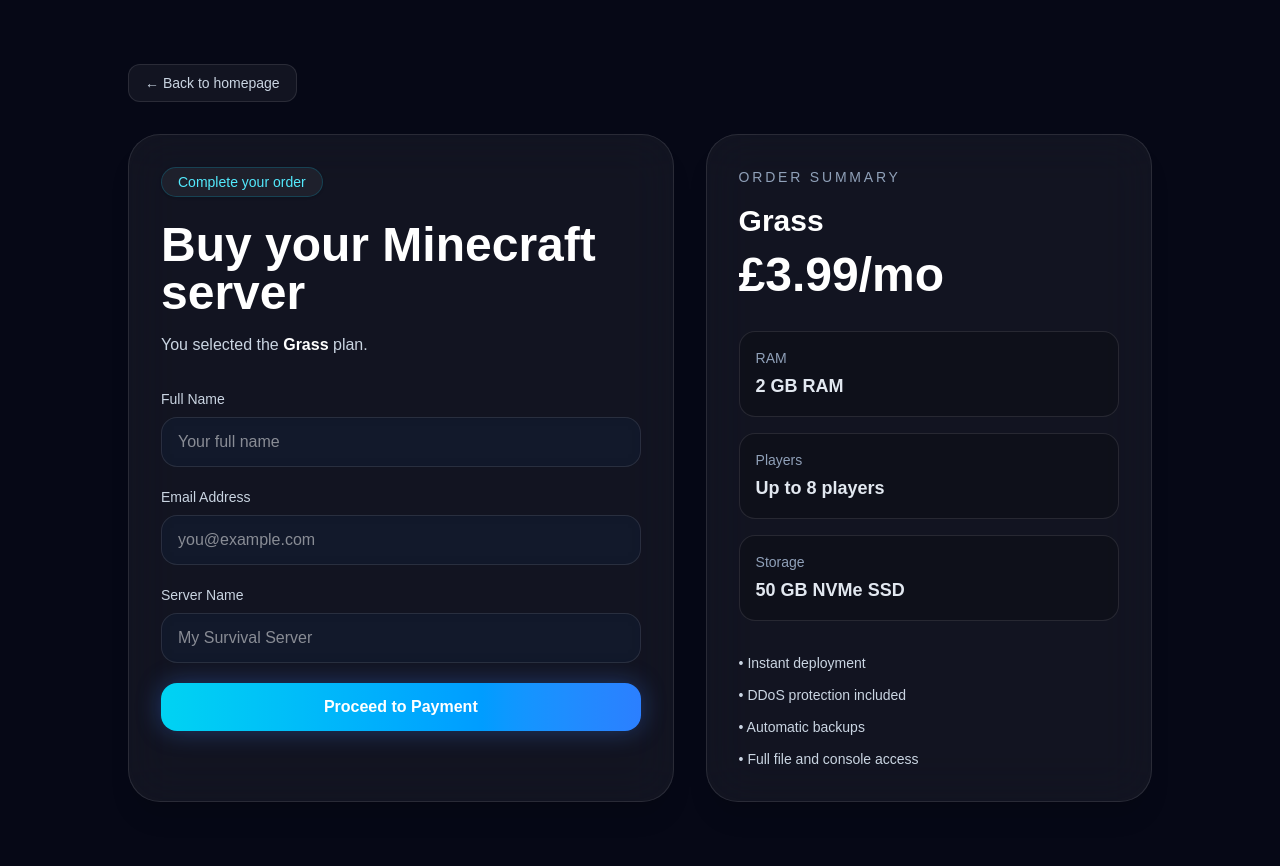
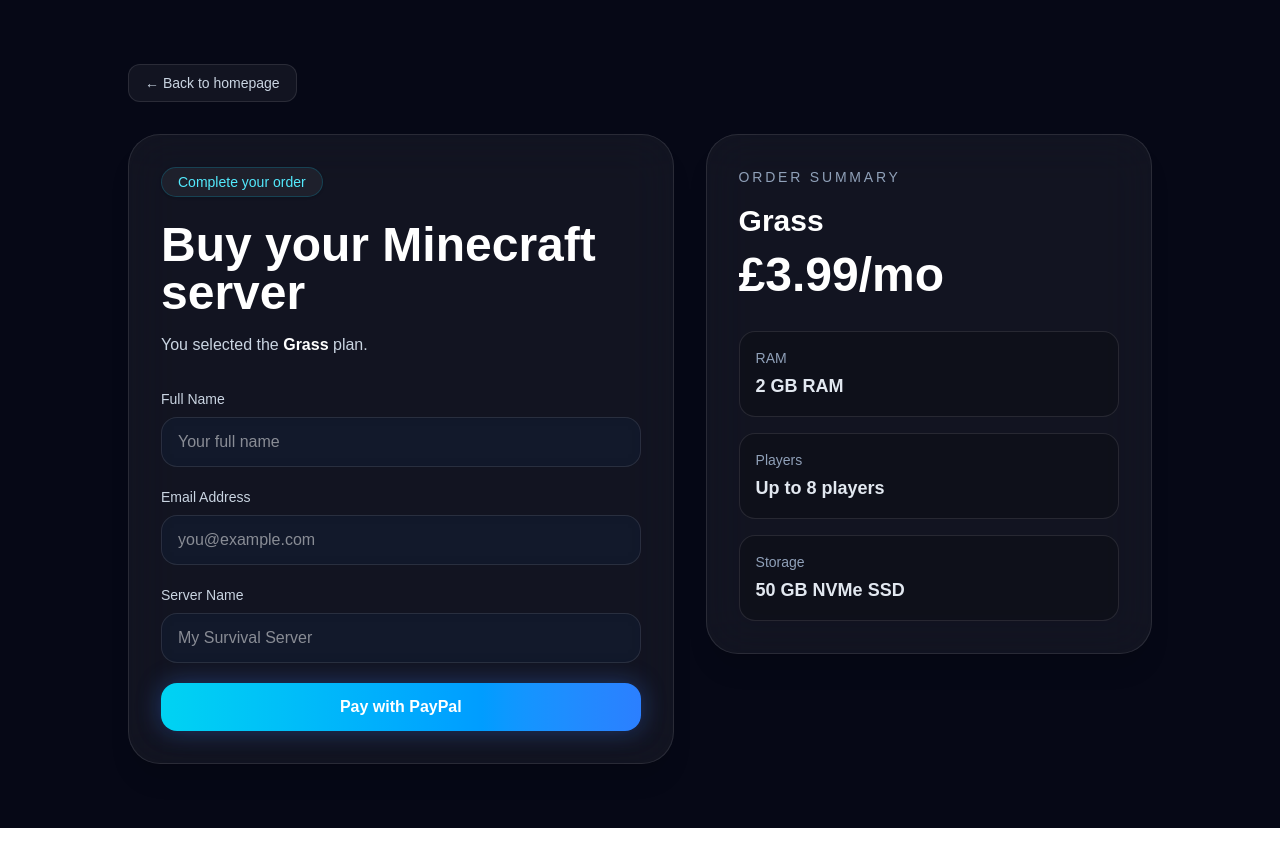
Before and after one commit to yessirman134/aetherhost, a Next.js app: page /checkout in a window 1280 px wide. After the commit the page ends 828 px from the top, so only its background shows below. Built offline with nearby package versions, Linux system fonts and the light colour scheme.

Commit message:
Update page.tsx

```diff
--- a/app/checkout/page.tsx
+++ b/app/checkout/page.tsx
@@ -14,6 +14,7 @@
       ram: string;
       players: string;
       storage: string;
+      paypalLink: string;
     }
   > = {
     grass: {
@@ -23,6 +24,7 @@
       ram: "2 GB RAM",
       players: "Up to 8 players",
       storage: "50 GB NVMe SSD",
+      paypalLink: "PASTE_YOUR_PAYPAL_LINK_HERE_FOR_GRASS",
     },
     stone: {
       id: "stone",
@@ -31,6 +33,7 @@
       ram: "4 GB RAM",
       players: "Up to 16 players",
       storage: "100 GB NVMe SSD",
+      paypalLink: "PASTE_YOUR_PAYPAL_LINK_HERE_FOR_STONE",
     },
     redstone: {
       id: "redstone",
@@ -39,6 +42,7 @@
       ram: "6 GB RAM",
       players: "Up to 24 players",
       storage: "140 GB NVMe SSD",
+      paypalLink: "PASTE_YOUR_PAYPAL_LINK_HERE_FOR_REDSTONE",
     },
     diamond: {
       id: "diamond",
@@ -47,6 +51,7 @@
       ram: "8 GB RAM",
       players: "Up to 40 players",
       storage: "180 GB NVMe SSD",
+      paypalLink: "PASTE_YOUR_PAYPAL_LINK_HERE_FOR_DIAMOND",
     },
     netherite: {
       id: "netherite",
@@ -55,6 +60,7 @@
       ram: "12 GB RAM",
       players: "Up to 70 players",
       storage: "250 GB NVMe SSD",
+      paypalLink: "PASTE_YOUR_PAYPAL_LINK_HERE_FOR_NETHERITE",
     },
   };
 
@@ -129,10 +135,12 @@
               </div>
 
               <a
-                href={`/order-success?plan=${plan.id}`}
+                href={plan.paypalLink}
+                target="_blank"
+                rel="noreferrer"
                 className="block w-full rounded-2xl bg-gradient-to-r from-cyan-400 to-blue-500 px-6 py-3 text-center font-semibold text-white shadow-[0_0_24px_rgba(59,130,246,0.35)] transition hover:scale-[1.02]"
               >
-                Proceed to Payment
+                Pay with PayPal
               </a>
             </form>
           </div>
@@ -161,13 +169,6 @@
                 <div className="mt-1 text-lg font-semibold">{plan.storage}</div>
               </div>
             </div>
-
-            <ul className="mt-8 space-y-3 text-sm text-slate-300">
-              <li>• Instant deployment</li>
-              <li>• DDoS protection included</li>
-              <li>• Automatic backups</li>
-              <li>• Full file and console access</li>
-            </ul>
           </div>
         </div>
       </div>
```
